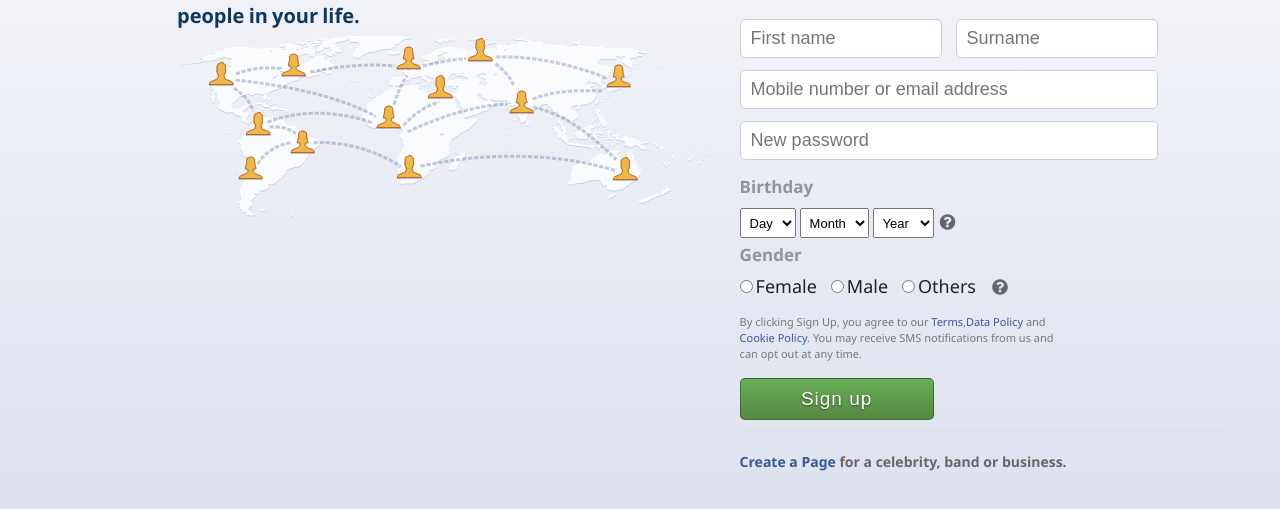
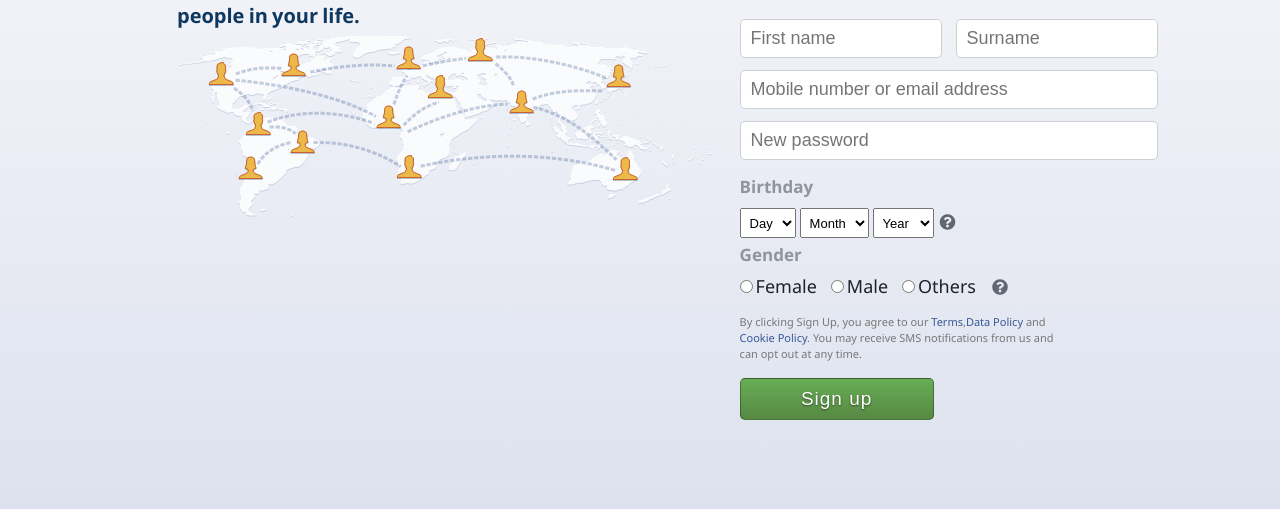
Before and after one commit to TahsinFaruque/Facebook-LogIn-Page, a plain HTML site: page index.html in a window 1280 px wide. Shown: the part 179-688 px from the top of the page. Drawn offline with Linux system fonts and the light colour scheme.

Commit message:
Update index.html

```diff
--- a/index.html
+++ b/index.html
@@ -277,8 +277,6 @@ form a:hover {color: #9CB4D8;}
 				<button type="submit">Sign up</button>
 			</div>
 
-			<h4><a href="https://www.facebook.com/pages/creation/?ref_type=registration_form">Create a Page</a> for a celebrity, band or business.</h4>
-
 		</div> <!--form container-->
 		</div> <!--Rightside-->
 </div>
```
